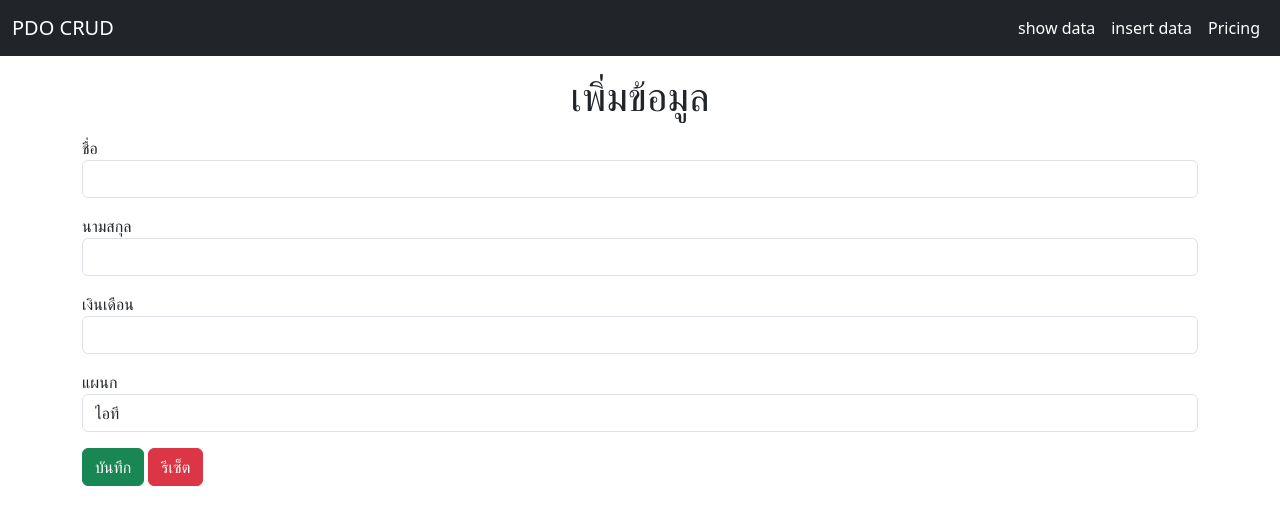
After one commit to Nitis-2003/kongruksiam_Pdo, a PHP site: page /addform.php in a window 1280 px wide. The commit adds this page. Shown: the top 525 px of the page. Run offline with PHP 8.4, Linux system fonts and the light colour scheme.

Commit message:
add insert form

```diff
--- /dev/null
+++ b/addform.php
@@ -0,0 +1,36 @@
+<?php
+$title = "insert";
+require_once('./layout/header.php');
+require_once('./layout/nav.php');
+?>
+<body>
+    <?php require_once('./layout/nav.php'); ?>
+    <div class="container mt-3">
+        <h1 class="text-center">เพิ่มข้อมูล</h1>
+        <form method="POST" action="./showdata.php">
+            <div class="form-group mt-3">
+                <label for="fname">ชื่อ</label>
+                <input type="text" name="fname" class="form-control">
+            </div>
+            <div class="form-group mt-3">
+                <label for="lname">นามสกุล</label>
+                <input type="text" name="lname" class="form-control">
+            </div>
+            <div class="form-group mt-3">
+                <label for="salary">เงินเดือน</label>
+                <input type="text" name="salary" class="form-control">
+            </div>
+            <div class="form-group mt-3">
+                <label for="dept">แผนก</label>
+                <select name="dept" class="form-control">
+                    <option value="">ไอที</option>
+                    <option value="">โปรแกรมเมอร์</option>
+                    <option value="">บัญชี</option>
+                </select>
+            </div>
+            <input type="submit" value="บันทึก" class="btn btn-success mt-3">
+            <input type="reset" value="รีเซ็ต" class="btn btn-danger mt-3">
+        </form>
+    </div>
+</body>
+</html>
--- a/index.php
+++ b/index.php
@@ -5,7 +5,7 @@ require_once('./layout/header.php');
 <body>
     <?php require_once('./layout/nav.php'); ?>
     <div class="container mt-3">
-        <h1 class="text-center">ระบบ เพิ่ม ลบ แก้ไข ข้อมูล</h1>
+        <h1 class="text-center">ระบบ CRUD PHP-PDO</h1>
     </div>
 </body>
 </html>
--- a/layout/nav.php
+++ b/layout/nav.php
@@ -7,16 +7,13 @@
     <div class="collapse navbar-collapse ms-auto" id="navbarNav">
       <ul class="navbar-nav ms-auto">
         <li class="nav-item">
-          <a class="nav-link active text-white" aria-current="page" href="#">Home</a>
+          <a class="nav-link text-white" aria-current="page" href="./index.php">show data</a>
         </li>
         <li class="nav-item">
-          <a class="nav-link text-white" href="#">Features</a>
+          <a class="nav-link text-white" href="./addform.php">insert data</a>
         </li>
         <li class="nav-item">
           <a class="nav-link text-white" href="#">Pricing</a>
-        </li>
-        <li class="nav-item">
-          <a class="nav-link disabled text-white" aria-disabled="true">Disabled</a>
         </li>
       </ul>
     </div>
--- /dev/null
+++ b/showdata.php
@@ -0,0 +1,3 @@
+<?php
+echo $_POST["fname"];
+?>
```
